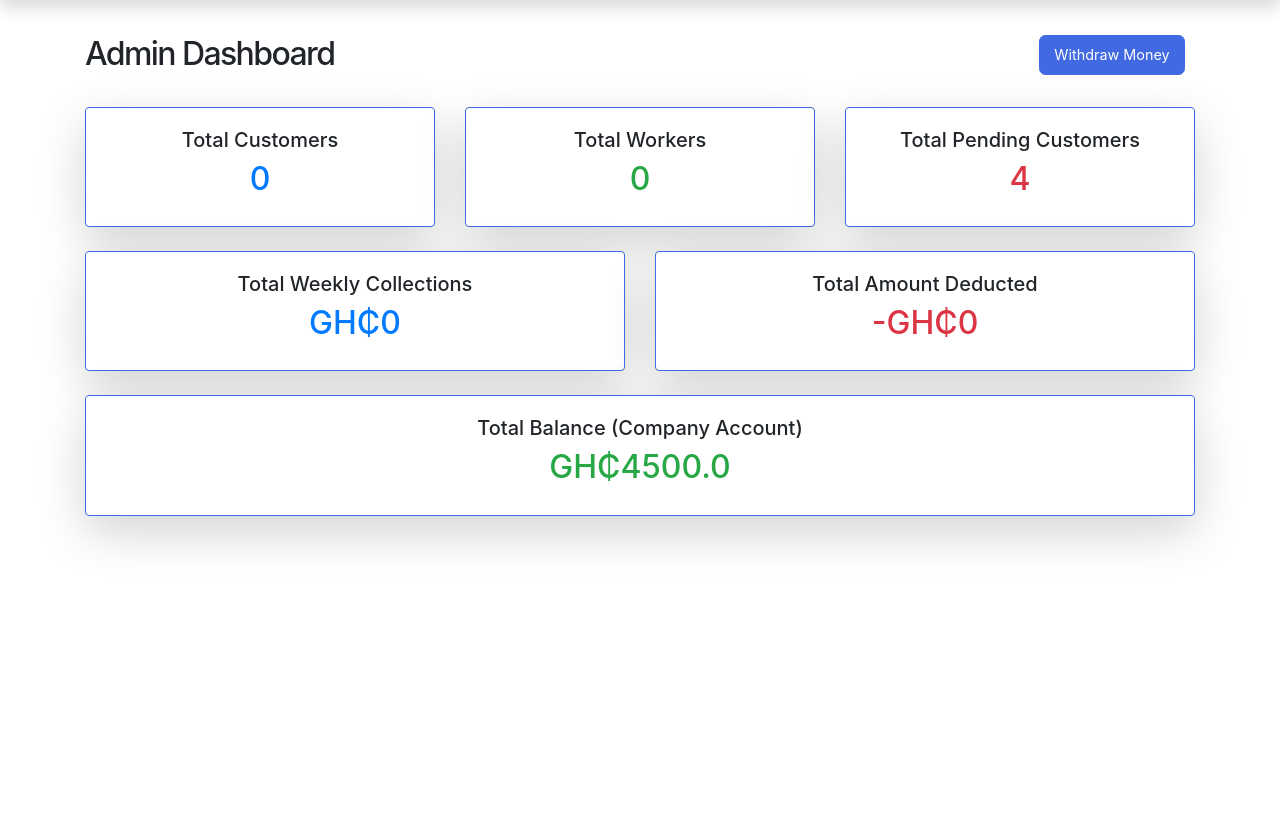
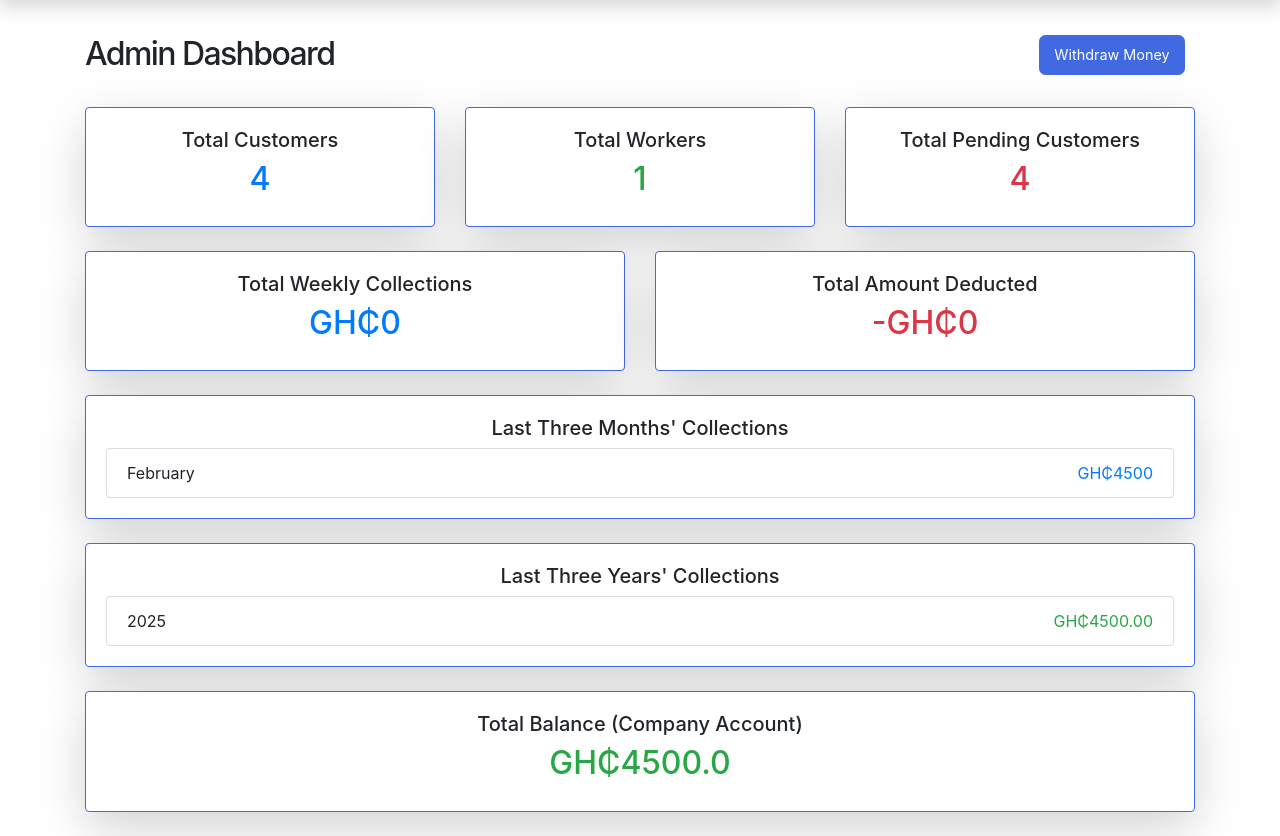
Before and after one commit to chrispydev/dogmastarventur, a Django app: page /accounts/admin-dashboard/ in a window 1280 px wide. Shown: the part 69-905 px from the top of the page. Before the commit the page ends 614 px from the top, so only its background shows below. Run offline with Django 5.2, Linux system fonts and the light colour scheme; a user stored in the database is signed in; data comes from the database, SQL or seed files in the repository; data that the repository does not hold is empty.

Commit message:
feat(file name): admin monthly, yealy colllections

```diff
--- a/auth/views.py
+++ b/auth/views.py
@@ -1,3 +1,10 @@
+from django.db.models.functions import TruncMonth
+from savings.models import Collection, Deduction, Customer, Worker
+from django.shortcuts import render
+import json
+from django.db.models import Sum
+from django.db.models import Count
+from django.db.models.functions import TruncMonth, TruncYear
 import json  # ✅ Import json for safe conversion
 from auth.forms import UserRegisterForm
 from django.contrib.auth.forms import AuthenticationForm
@@ -162,16 +169,17 @@
 
 class AdminDashboardView(LoginRequiredMixin, View):
     def get(self, request, *args, **kwargs):
-        # Existing context
         context = {
-            'total_customers': 0,
-            'total_workers': 0,
+            'total_customers': Customer.objects.count(),
+            'total_workers': Worker.objects.count(),
             'total_collections': 0,
             'total_weekly_collections': 0,
             'total_deductions': 0,
             'total_balance': 0,
             'total_pending_customers': 0,
             'daily_collections': [],
+            'monthly_collections': [],
+            'yearly_collections': [],
         }
 
         # Fetch total collections
@@ -188,8 +196,7 @@
             'amount__sum'] or 0
 
         # Calculate total balance
-        total_balance = float(total_collections) - \
-            float(total_deductions)  # ✅ Convert to float
+        total_balance = float(total_collections) - float(total_deductions)
 
         # Get daily collections for the last 7 days
         today = now().date()
@@ -198,10 +205,33 @@
             day = today - timedelta(days=6 - i)
             total_for_day = Collection.objects.filter(
                 date__date=day).aggregate(Sum('amount'))['amount__sum'] or 0
-            daily_collections.append(
-                float(total_for_day))  # ✅ Convert to float
+            daily_collections.append(float(total_for_day))
 
-        # Convert to JSON-safe format
+        # Get the last 3 months dynamically
+        three_months_ago = now().replace(day=1) - timedelta(days=90)
+
+        # Fetch monthly collections only for the last 3 months
+        monthly_collections = Collection.objects.filter(date__gte=three_months_ago) \
+            .annotate(month=TruncMonth('date')) \
+            .values('month') \
+            .annotate(total=Sum('amount')) \
+            .order_by('-month')[:3]  # Fetch only last 3 months
+
+        # Convert to dictionary format { "March": 5000, "April": 3000 }
+        monthly_data = {entry['month'].strftime(
+            '%B'): entry['total'] for entry in monthly_collections}
+
+        # Fetch yearly collections
+        yearly_collections = Collection.objects.values_list('date', 'amount')
+        yearly_data = {}
+        for date, amount in yearly_collections:
+            year = date.year
+            if year in yearly_data:
+                yearly_data[year] += amount
+            else:
+                yearly_data[year] = amount
+
+        # Update context with JSON-safe data
         context.update({
             'total_collections': total_collections,
             'total_weekly_collections': total_weekly_collections,
@@ -211,8 +241,9 @@
                 id__in=Collection.objects.filter(
                     date__gte=today - timedelta(days=7)).values_list('customer_id', flat=True)
             ).count(),
-            # ✅ Convert list to JSON string
             'daily_collections': json.dumps(daily_collections),
+            'monthly_collections': monthly_data,
+            'yearly_collections': yearly_data,
         })
 
         return render(request, 'auth/admin_dashboard.html', context)
--- a/requirements.txt
+++ b/requirements.txt
@@ -10,8 +10,10 @@
 packaging==24.2
 pillow==11.0.0
 psycopg2-binary==2.9.10
+python-dateutil==2.9.0.post0
 python-decouple==3.8
 requests==2.32.3
+six==1.17.0
 sqlparse==0.5.2
 tzdata==2024.2
 urllib3==2.3.0
--- a/templates/auth/admin_dashboard.html
+++ b/templates/auth/admin_dashboard.html
@@ -54,6 +54,44 @@
     </div>
   </div>
 
+  <!-- Monthly Collections -->
+  <div class="row my-4">
+    <div class="col-md-12">
+      <div class="card card__border text-center shadow-lg">
+        <div class="card-body">
+          <h5>Last Three Months' Collections</h5>
+          <ul class="list-group">
+            {% for month, amount in monthly_collections.items %}
+            <li class="list-group-item d-flex justify-content-between">
+              <span>{{ month }}</span>
+              <span class="text-primary">GH₵{{ amount }}</span>
+            </li>
+            {% endfor %}
+          </ul>
+        </div>
+      </div>
+    </div>
+  </div>
+
+  <!-- Yearly Collections -->
+  <div class="row my-4">
+    <div class="col-md-12">
+      <div class="card card__border text-center shadow-lg">
+        <div class="card-body">
+          <h5>Last Three Years' Collections</h5>
+          <ul class="list-group">
+            {% for year, amount in yearly_collections.items %}
+            <li class="list-group-item d-flex justify-content-between">
+              <span>{{ year }}</span>
+              <span class="text-success">GH₵{{ amount }}</span>
+            </li>
+            {% endfor %}
+          </ul>
+        </div>
+      </div>
+    </div>
+  </div>
+
   <!-- Total Balance -->
   <div class="row my-4">
     <div class="col-md-12">
@@ -65,9 +103,5 @@
       </div>
     </div>
   </div>
-
-
 </div>
-
-
 {% endblock %}
```
